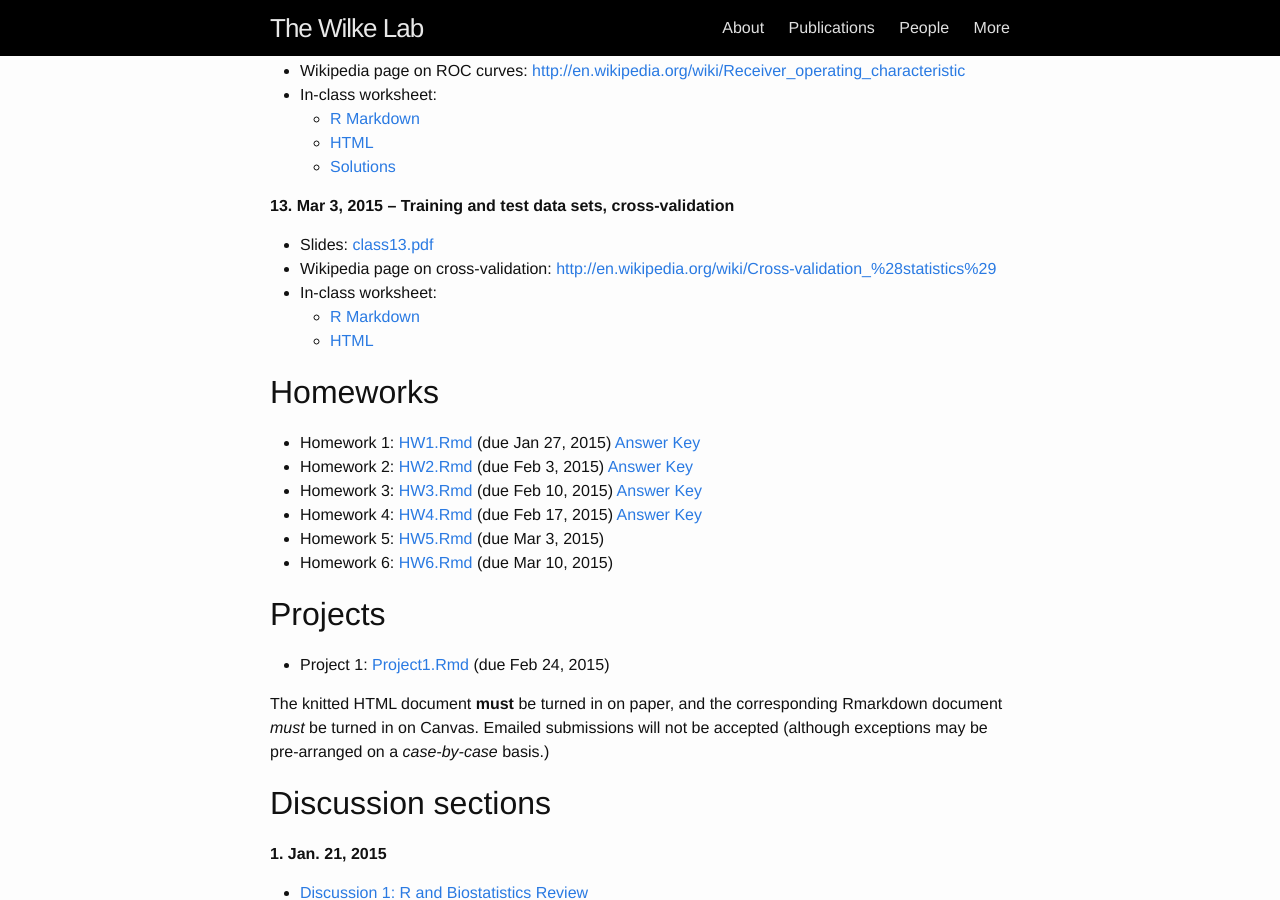
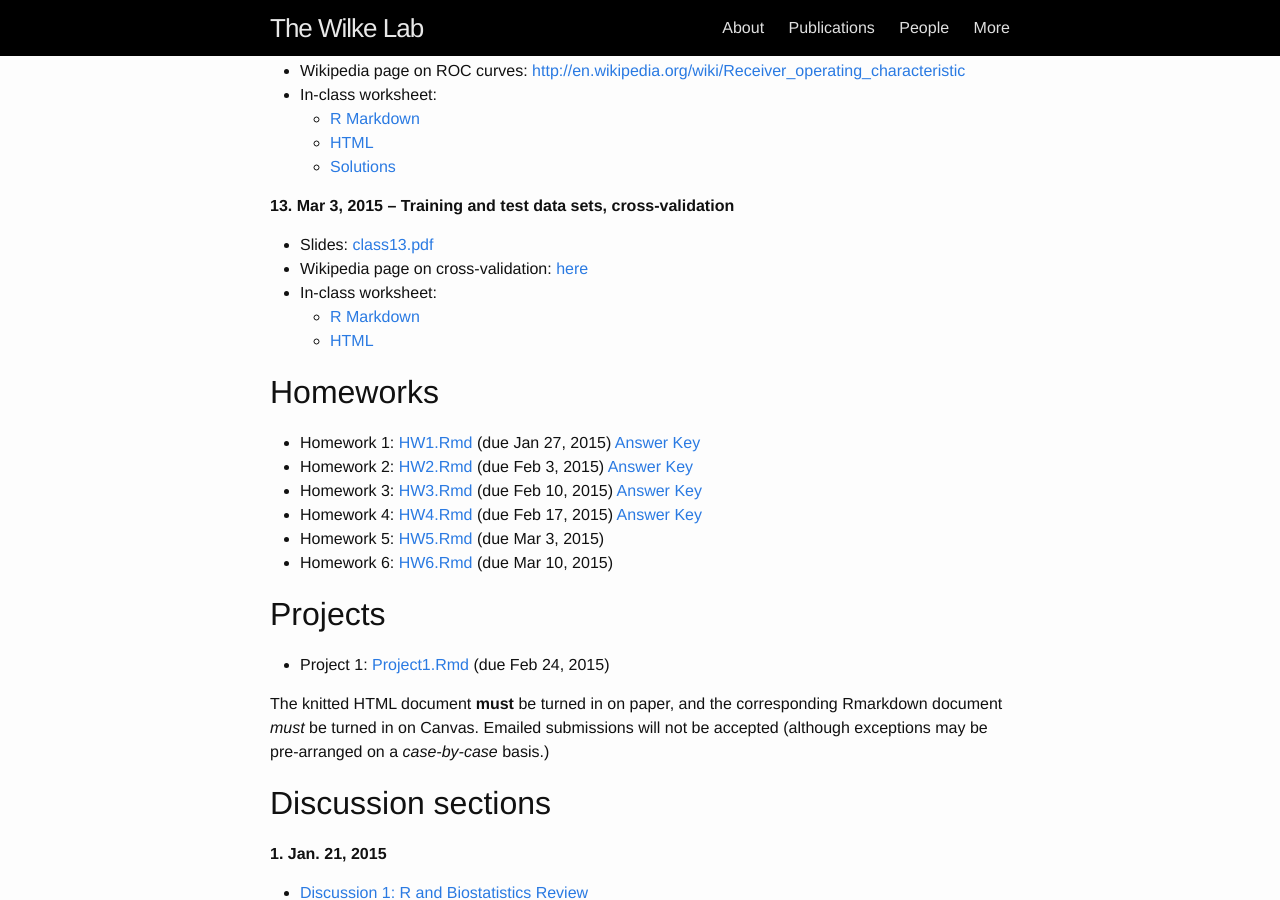
Before and after one commit to wilkelab/wilkelab.github.io.archive_sep_2020, a Jekyll site: the page built from classes/SDS348_spring_2015.md, in a window 1280 px wide and 900 px high, scrolled down 2643 px. Built offline with Jekyll 4.4.1, drawn with Linux system fonts in a browser that asks for light colours.

Commit message:
fixed wiki link to crossvalidation

```diff
--- a/classes/SDS348_spring_2015.md
+++ b/classes/SDS348_spring_2015.md
@@ -126,7 +126,7 @@ Syllabus and schedule: [SDS348_syllabus_spring2015.pdf](/classes/SDS348/SDS348_s
 **13. Mar 3, 2015 – Training and test data sets, cross-validation**
 
 * Slides: [class13.pdf](/classes/SDS348/2015_spring_slides/class13.pdf)
-* Wikipedia page on cross-validation: [http://en.wikipedia.org/wiki/Cross-validation_%28statistics%29](http://en.wikipedia.org/wiki/Cross-validation_%28statistics%29)
+* Wikipedia page on cross-validation: [here](http://en.wikipedia.org/wiki/Cross-validation_%28statistics%29)
 * In-class worksheet:
     - [R Markdown](/classes/SDS348/2015_spring_worksheets/class13.Rmd)
     - [HTML](/classes/SDS348/2015_spring_worksheets/class13.html)
```
